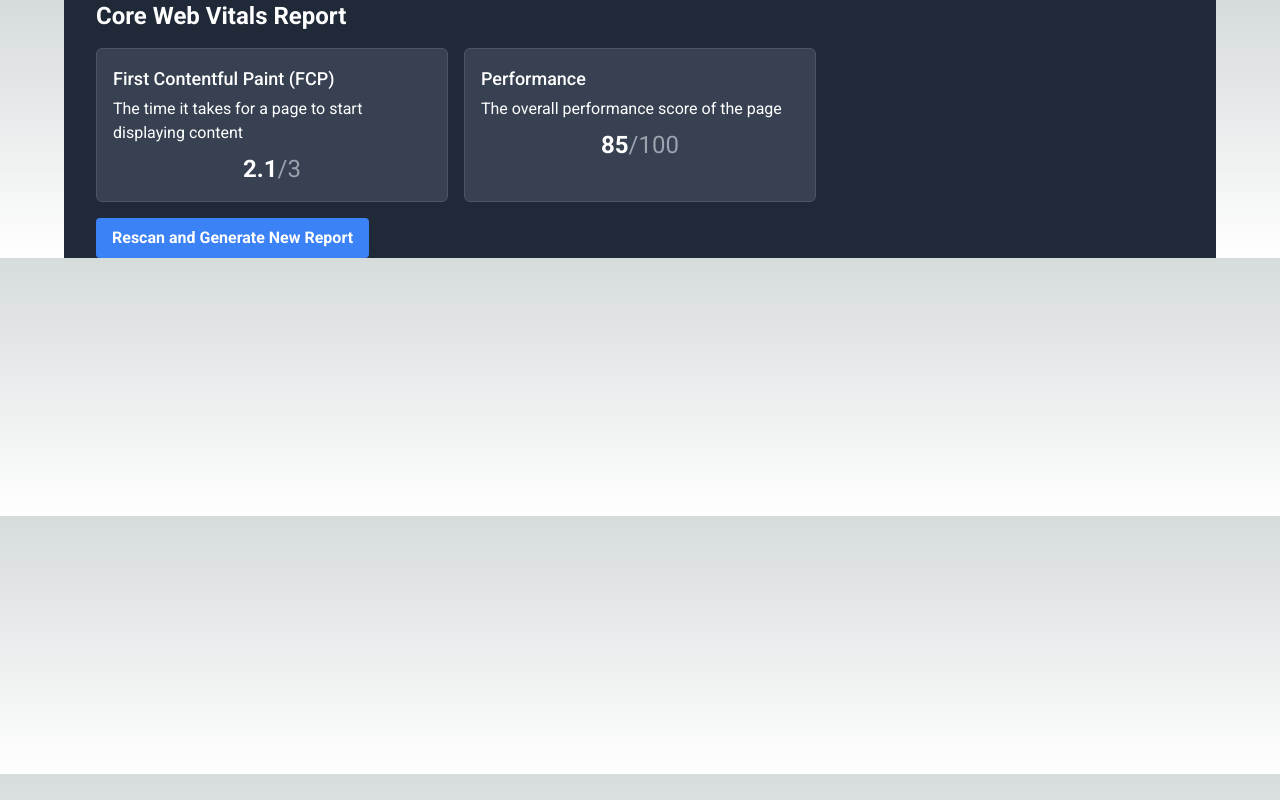
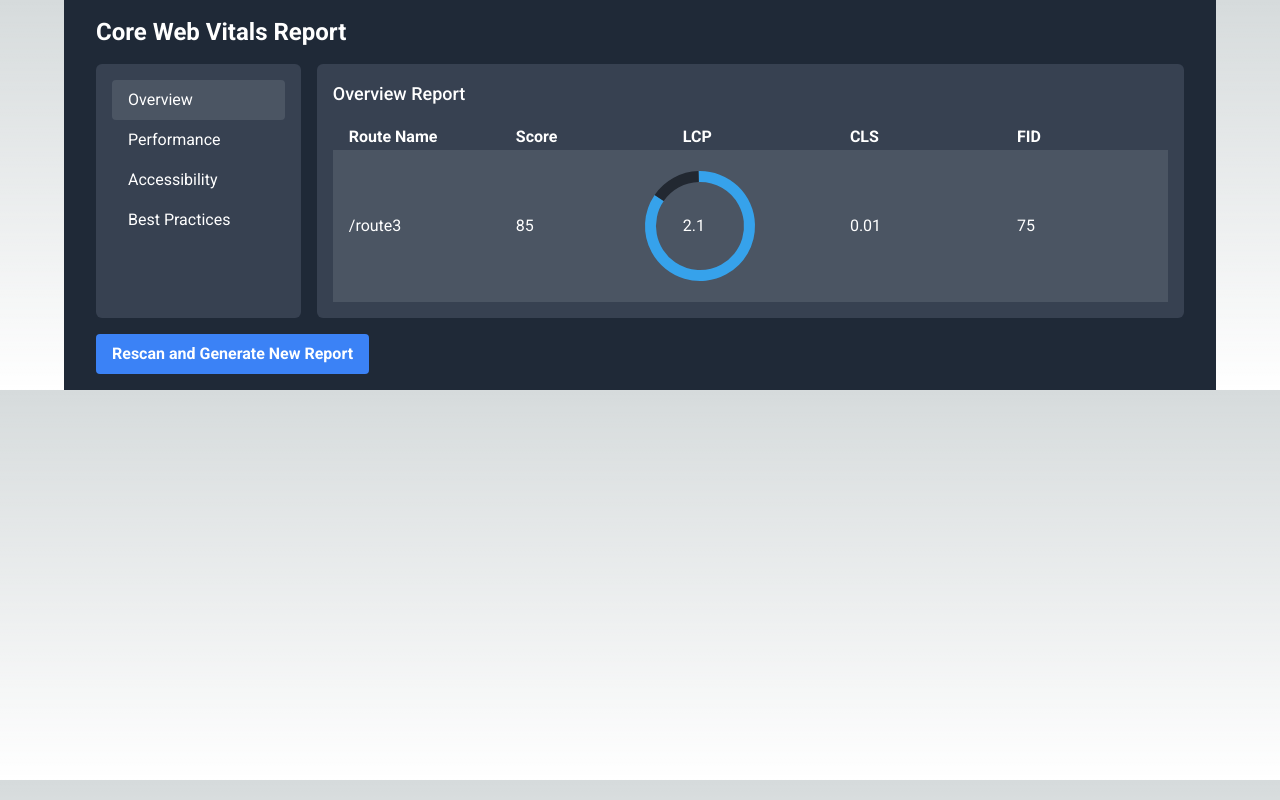
Before and after one commit to Javfyr/page-core-vitals, a Next.js app: page / in a window 1280 px wide. Built offline with nearby package versions, Linux system fonts and the light colour scheme.

Commit message:
adding changes

```diff
--- a/package.json
+++ b/package.json
@@ -13,11 +13,13 @@
     "@types/react": "18.2.6",
     "@types/react-dom": "18.2.4",
     "autoprefixer": "10.4.14",
+    "chart.js": "^4.3.0",
     "eslint": "8.41.0",
     "eslint-config-next": "13.4.3",
     "next": "13.4.3",
     "postcss": "8.4.23",
     "react": "18.2.0",
+    "react-chartjs-2": "^5.2.0",
     "react-dom": "18.2.0",
     "tailwindcss": "3.3.2",
     "typescript": "5.0.4"
--- a/src/components/CoreVitalsReport.jsx
+++ b/src/components/CoreVitalsReport.jsx
@@ -1,29 +1,79 @@
-import React from 'react';
+import React, { useState } from 'react';
+import ScoreDoughnut from './ScoreDoughnut';
 
-const CoreVitalsReport = ({ reportData, onRescan, isLoading }) => (
-  <div className='max-w-6xl mx-auto px-4 sm:px-6 lg:px-8 font-sans bg-gray-800 text-white'>
-    <h1 className='text-2xl font-semibold'>Core Web Vitals Report</h1>
+const CoreVitalsReport = ({ reportData, onRescan, isLoading }) => {
+  const [selectedCategory, setSelectedCategory] = useState('Overview');
+  const categories = [
+    'Overview',
+    'Performance',
+    'Accessibility',
+    'Best Practices',
+  ];
 
-    <div className='mt-4 grid gap-4 grid-cols-1 md:grid-cols-3'>
-      {reportData.map((data) => (
-        <div
-          key={data.id}
-          className='bg-gray-700 border border-gray-600 p-4 rounded-md'
+  return (
+    <div className='max-w-6xl mx-auto px-4 sm:px-6 lg:px-8 font-sans bg-gray-800 text-white h-full'>
+      <h1 className='pt-4 text-2xl font-semibold'>Core Web Vitals Report</h1>
+
+      <div className='mt-4 grid grid-cols-5 gap-4 h-full'>
+        <div className='col-span-1 bg-gray-700 rounded-md p-0'>
+          <div className='p-4'>
+            {categories.map((category) => (
+              <button
+                key={category}
+                className={`block w-full text-left py-2 px-4 rounded ${
+                  selectedCategory === category ? 'bg-gray-600' : ''
+                }`}
+                onClick={() => setSelectedCategory(category)}
               >
-          <h2 className='text-lg font-medium'>{data.name}</h2>
-          <p className='mt-1'>{data.description}</p>
-          <div className='mt-2 flex justify-center text-2xl'>
-            <span className='font-bold text-white'>{data.score}</span>
-            <span className='text-gray-400'>/{data.maxScore}</span>
+                {category}
+              </button>
+            ))}
           </div>
         </div>
+
+        <div className='col-span-4 bg-gray-700 rounded-md p-0'>
+          <div className='p-4'>
+            <h2 className='text-lg font-medium'>{selectedCategory} Report</h2>
+            <table className='w-full mt-4 table-fixed'>
+              <thead>
+                <tr>
+                  <th className='w-1/5 px-4 text-left'>Route Name</th>
+                  <th className='w-1/5 px-4 text-left'>Score</th>
+                  <th className='w-1/5 px-4 text-left'>LCP</th>
+                  <th className='w-1/5 px-4 text-left'>CLS</th>
+                  <th className='w-1/5 px-4 text-left'>FID</th>
+                </tr>
+              </thead>
+              <tbody>
+                {reportData
+                  .filter((data) => data.category === selectedCategory)
+                  .map((data, index) => (
+                    <tr
+                      key={data.id}
+                      className={`${index % 2 === 0 ? 'bg-gray-600' : ''}`}
+                    >
+                      <td className='px-4 text-left'>{data.name}</td>
+                      <td className='px-4 text-left flex items-center'>
+                        <div>{data.score}</div>
+                        <div className='ml-4'>
+                          <ScoreDoughnut score={data.score} />
+                        </div>
+                      </td>
+                      <td className='px-4 text-left'>{data.lcp}</td>
+                      <td className='px-4 text-left'>{data.cls}</td>
+                      <td className='px-4 text-left'>{data.fid}</td>
+                    </tr>
                   ))}
+              </tbody>
+            </table>
+          </div>
+        </div>
       </div>
 
       <button
         onClick={onRescan}
         disabled={isLoading}
-      className={`mt-4 bg-blue-500 hover:bg-blue-700 text-white font-bold py-2 px-4 rounded ${
+        className={`mt-4 mb-4 bg-blue-500 hover:bg-blue-700 text-white font-bold py-2 px-4 rounded ${
           isLoading ? 'opacity-50' : 'opacity-100'
         }`}
       >
@@ -31,5 +81,6 @@ const CoreVitalsReport = ({ reportData, onRescan, isLoading }) => (
       </button>
     </div>
   );
+};
 
 export default CoreVitalsReport;
--- /dev/null
+++ b/src/components/ScoreDoughnut.jsx
@@ -0,0 +1,48 @@
+import { Doughnut } from 'react-chartjs-2';
+import React from 'react';
+import { Chart } from 'chart.js';
+import { BarController } from 'chart.js/auto';
+
+Chart.register(BarController);
+
+const ScoreDoughnut = ({ score }) => {
+  const data = {
+    datasets: [
+      {
+        data: [score, 100 - score],
+        backgroundColor: ['#36A2EB', '#222831'],
+        borderWidth: [0, 0],
+      },
+    ],
+  };
+
+  const options = {
+    circumference: 360,
+    rotation: -0.5 * Math.PI,
+    cutout: '80%',
+    plugins: {
+      tooltip: { enabled: false },
+      legend: { display: false },
+    },
+    responsive: true,
+    maintainAspectRatio: false,
+    elements: {
+      arc: {
+        borderWidth: 0,
+      },
+    },
+    layout: {
+      padding: {
+        top: 20,
+        bottom: 20,
+        left: 20,
+        right: 20,
+      },
+    },
+    aspectRatio: 1,
+  };
+
+  return <Doughnut data={data} options={options} />;
+};
+
+export default ScoreDoughnut;
--- a/src/pages/_app.jsx
+++ b/src/pages/_app.jsx
@@ -5,17 +5,30 @@ import { useState } from 'react';
 const initialReportData = [
   {
     id: 1,
-    name: 'First Contentful Paint (FCP)',
-    description: 'The time it takes for a page to start displaying content',
-    score: 2.1,
-    maxScore: 3,
+    category: 'Performance',
+    name: '/route1',
+    score: 85,
+    lcp: 2.1,
+    cls: 0.01,
+    fid: 75,
   },
   {
     id: 2,
-    name: 'Performance',
-    description: 'The overall performance score of the page',
+    category: 'Accessibility',
+    name: '/route2',
+    score: 90,
+    lcp: 2.0,
+    cls: 0.01,
+    fid: 80,
+  },
+  {
+    id: 3,
+    category: 'Overview',
+    name: '/route3',
     score: 85,
-    maxScore: 100,
+    lcp: 2.1,
+    cls: 0.01,
+    fid: 75,
   },
   // other core web vitals data here...
 ];
```
Also changed, not shown: 1 other file (tests, documents, lock files or other folders). Lines whose indentation alone changed are shown as unchanged.
